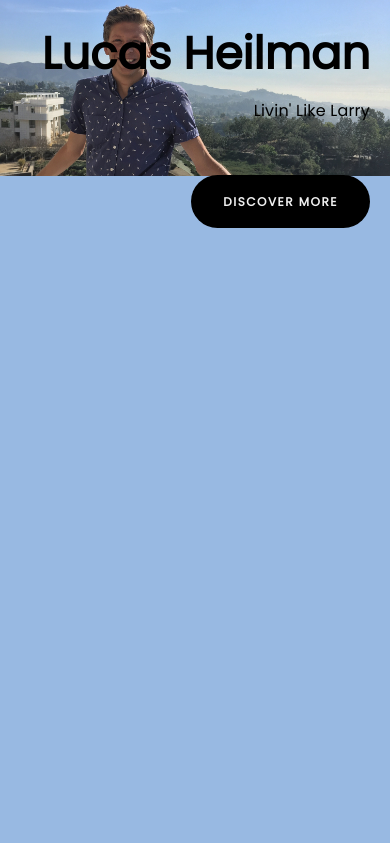
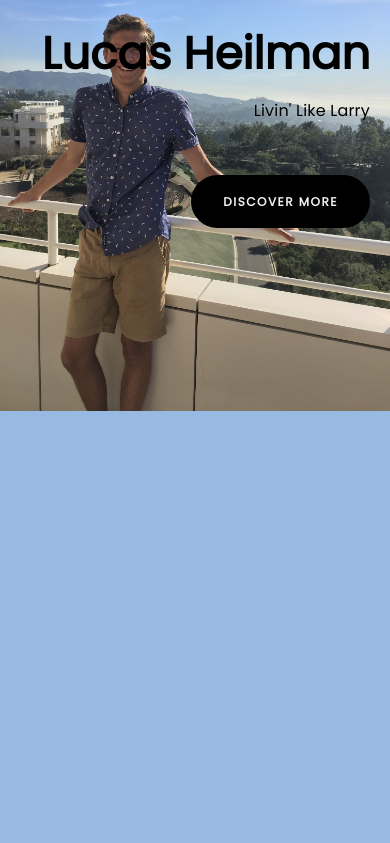
Before and after one commit to lucasheilman/lucasheilman-site, a Django app: page / in a window 390 px wide. Shown: the top 843 px of the page. Run offline with Django 3.2, Linux system fonts and the light colour scheme; some libraries are stand-ins or nearby versions.

Commit message:
hopefully responsive on mobile

```diff
--- a/website/static/website/css/tooplate-style.css
+++ b/website/static/website/css/tooplate-style.css
@@ -209,7 +209,7 @@
 -----------------------------------------*/
 
 #home {
-  background-image: url('../images/topmaybe3.jpg');
+  background-image: url('../images/topmaybe4.jpg');
   background-color: #98B9E2;
   background-repeat: no-repeat;
   background-attachment: fixed;
```
Also changed, not shown: website/static/website/images/topmaybe4.jpg (added).
